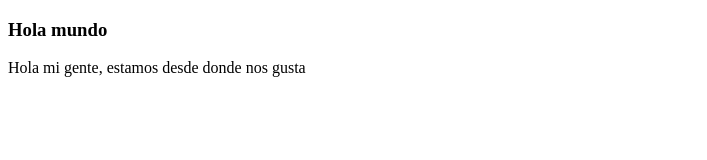
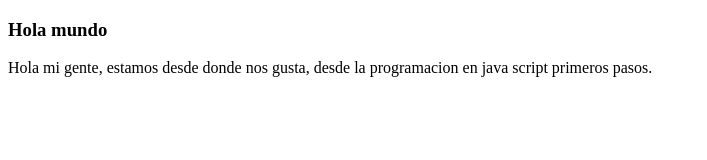
Before and after one commit to daycol302/proyectoWeb, a plain HTML site: page index.html in a window 1280 px wide. Shown: the whole page, without its empty margins (0-707 px from the left). Drawn offline with Linux system fonts and the light colour scheme.

Commit message:
cambios agregamos sitio

```diff
--- a/index.html
+++ b/index.html
@@ -9,7 +9,7 @@
 <body>
     <h3>Hola mundo</h3>
     <p>
-        Hola mi gente, estamos desde donde nos gusta
+        Hola mi gente, estamos desde donde nos gusta, desde la programacion en java script primeros pasos.
     </p>
 </body>
 </html>
```
